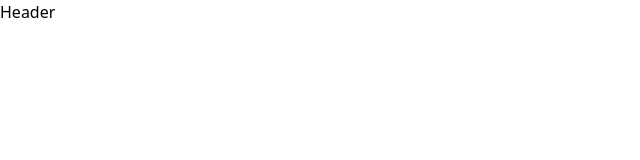
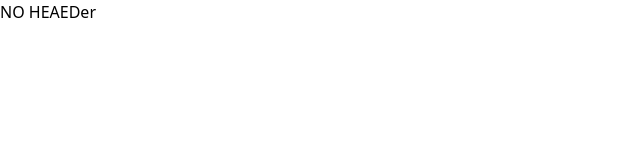
Before and after one commit to gianfiamoncini04/gian-fiamoncini-portifolio, a React (Vite) app: page / in a window 1280 px wide. Shown: the top 160 px of the page, without its empty margins (0-640 px from the left). Built offline with nearby package versions, Linux system fonts and the light colour scheme.

Commit message:
testando deno dev

```diff
--- a/index.html
+++ b/index.html
@@ -2,7 +2,7 @@
 <html lang="pt-br">
   <head>
     <link rel="shortcut icon" href="/public/favicon.ico" type="image/x-icon">
-    <title>Gian Fiamoncini - Portifólio</title>
+    <title>Gian Fiamoncini - Portifolio</title>
   </head>
   <body>
     <div id="root"></div>
--- a/src/components/header.tsx
+++ b/src/components/header.tsx
@@ -2,7 +2,7 @@ export default function Header() {
    return (
             <>
               <section>
-                  <p>Header</p>
+                  <p>NO HEAEDer</p>
               </section>
             </>
        )
```
